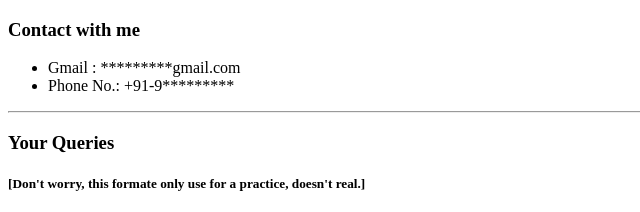
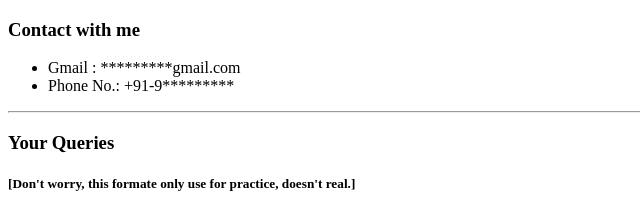
Before and after one commit to saha04440/Project, a plain HTML site: page Contact.html in a window 1280 px wide. Shown: the top 212 px of the page, 0-640 px from the left. Drawn offline with Linux system fonts and the light colour scheme.

Commit message:
Update Contact.html

```diff
--- a/Contact.html
+++ b/Contact.html
@@ -13,7 +13,7 @@
     <li>Phone No.: +91-9*********</li>
   </ul>
   <hr>
-  <h3>Your Queries</h3> <h5>[Don't worry, this formate only use for a practice, doesn't real.]</h5>
+  <h3>Your Queries</h3> <h5>[Don't worry, this formate only use for practice, doesn't real.]</h5>
   <form class="" action="mailto:amitmail079@gmail.com" method="post" enctype="text/plain">
   <label>Your Name:</label>
   <input type="text" name="Your Name" value=""><br>
```
